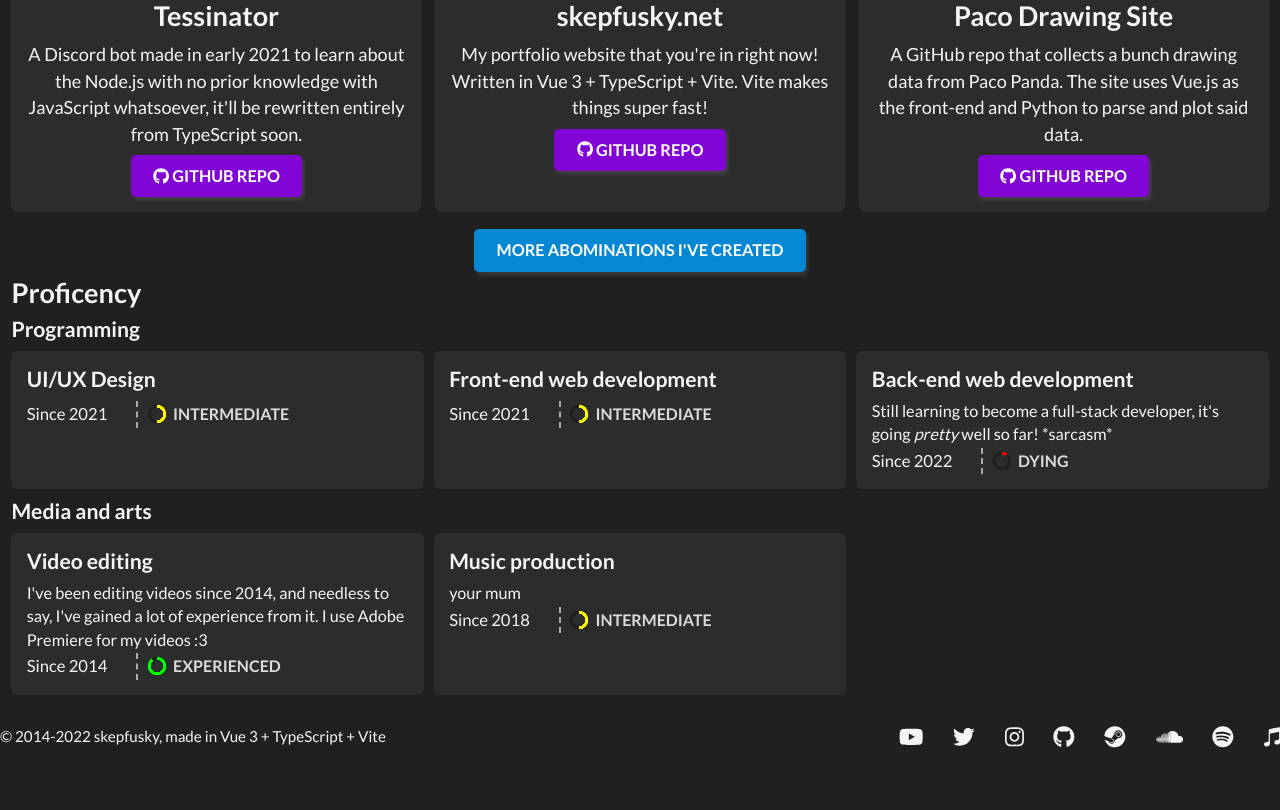
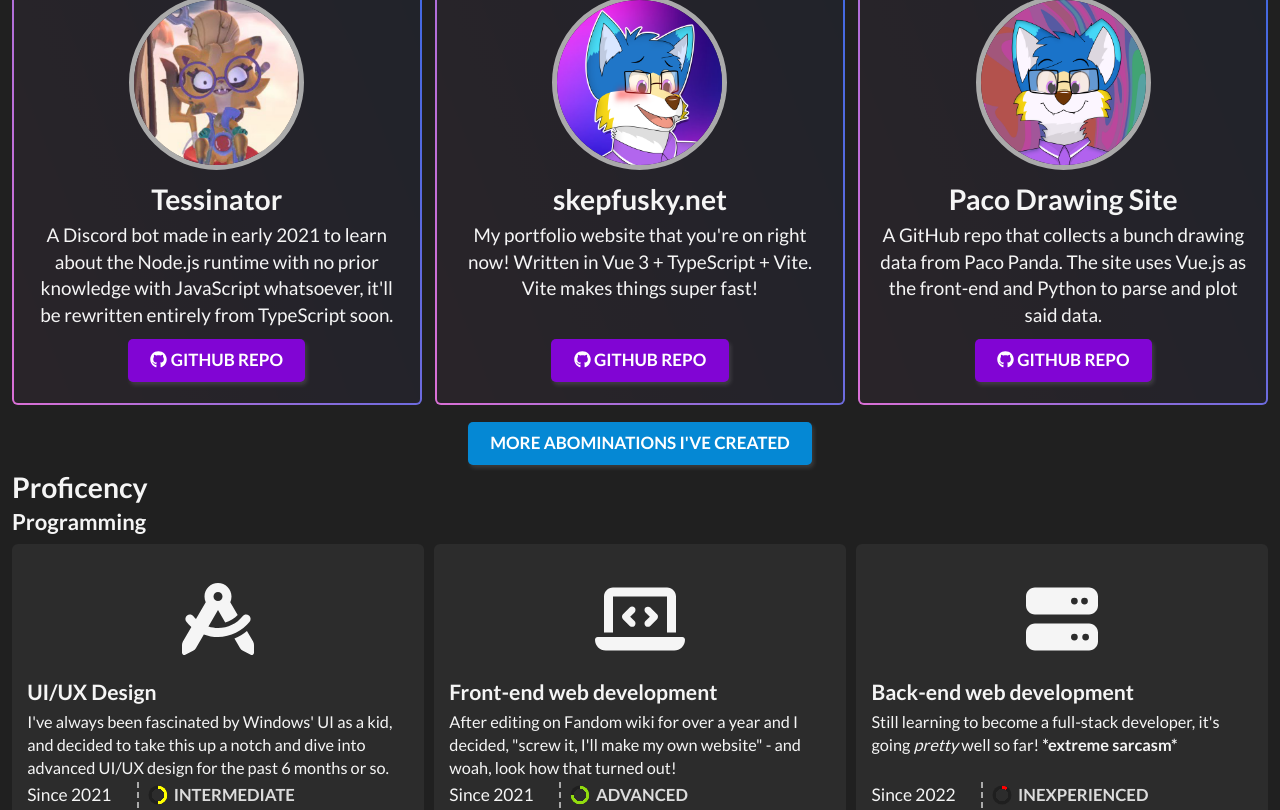
Before and after one commit to kuroji-fusky/kurojifusky.com, a Vue app: page / in a window 1280 px wide. Shown: the part 1200-2010 px from the top of the page. Before the commit the page ends 1970 px from the top, so only its background shows below. Built offline with nearby package versions, Linux system fonts and the light colour scheme.

Commit message:
More info additions and layout changes
Squashing the following commits:

- interface baby
- fun fact drawing carousel
- struggling with infinite scrolling imgs
- Making roadmaps is pain
- not including roadmap for final build
- added more fortgay icons, i'm hella tired
- removing unused variables

```diff
--- a/src/App.vue
+++ b/src/App.vue
@@ -8,6 +8,7 @@
 const AboutMe = defineAsyncComponent(() => import('@/components/layouts/AboutMe.vue'))
 const Projects = defineAsyncComponent(() => import('@/components/layouts/Projects.vue'))
 const Proficency = defineAsyncComponent(() => import('@/components/layouts/Proficency.vue'))
+// const Roadmap = defineAsyncComponent(() => import('@/components/layouts/Roadmap.vue'))
 </script>
 
 <template>
@@ -17,6 +18,7 @@
     <AboutMe />
     <Projects />
     <Proficency />
+    <!-- <Roadmap /> -->
   </main>
   <TheFooter />
 </template>
@@ -26,12 +28,12 @@
 @import 'https://fonts.googleapis.com/css2?family=Lato:wght@300;400;700&family=Noto+Sans+KR:wght@400;500;700&display=swap';
 
 :root {
-  --overlay: rgba(79, 79, 79, 0.25);
+  --overlay: #2c2c2c;
   --item-padding: 0.95rem;
 
   // Carousel
-  --gradient-pnt-0: rgba(32, 32, 32, 0);
-  --gradient-pnt-1: rgba(32, 32, 32, 1);
+  --gradient-pnt-0: #20202000;
+  --gradient-pnt-1: #202020;
 
   --img-scroll: 200px;
   --carousel-fader: 269px;
@@ -48,14 +50,14 @@
 }
 
 body {
-  background: rgb(32, 32, 32);
+  background: var(--gradient-pnt-1);
   color: #f5f5f5;
   line-height: 1.65rem;
   overflow-x: hidden;
   font-family: 'Lato', Helvetica, Arial, sans-serif;
   -webkit-font-smoothing: antialiased;
   -moz-osx-font-smoothing: grayscale;
-  font-size: 113%;
+  font-size: 118%;
 }
 
 hr {
--- a/src/assets/scss/mixin.scss
+++ b/src/assets/scss/mixin.scss
@@ -13,6 +13,12 @@
   justify-content: center;
 }
 
+@mixin flex-center {
+  display: flex;
+  align-items: center;
+  justify-content: center;
+}
+
 @mixin justify-between {
   display: flex;
   justify-content: space-between;
--- a/src/components/ProficencyItem.vue
+++ b/src/components/ProficencyItem.vue
@@ -1,43 +1,48 @@
 <script lang="ts" setup>
-const a = defineProps<{
-  skill: string,
-  since: number,
-  level: number,
-  levelCustom: string,
-}>()
+interface gitGudKid {
+  skill: string;
+  since?: number;
+  level: number;
+  icon: string;
+}
+
+const props = withDefaults(defineProps<gitGudKid>(), {
+  since: 2069,
+  icon: "fa-bar",
+})
 </script>
 
 <template>
   <div id="proficency-item">
-    <h3>{{ skill }}</h3>
-    <p><slot></slot></p>
+    <div>
+      <div id="svg-center">
+        <i :class="['fas', icon]"></i>
+      </div>
+      <h3>{{ skill }}</h3>
+      <p><slot></slot></p>
+    </div>
     <div id="proficency-lower">
       <div style="width: 30%; border-right: 2px dashed #aaa">Since {{ since }}</div>
       <div style="width: 70%">
         <div v-if="level === 1" id="proficency-identicator" style="--donut-fill: red; --donut-val: 10;">
           <div id="donut"></div>
-          <strong v-if="levelCustom">{{ levelCustom }}</strong>
-          <strong v-else>Inexperienced</strong>
+          <strong>Inexperienced</strong>
         </div>
         <div v-else-if="level === 2" id="proficency-identicator" style="--donut-fill: orange; --donut-val: 25;">
           <div id="donut"></div>
-          <strong v-if="levelCustom">{{ levelCustom }}</strong>
           <strong>Novice</strong>
         </div>
         <div v-else-if="level === 3" id="proficency-identicator" style="--donut-fill: yellow; --donut-val: 50;">
           <div id="donut"></div>
-          <strong v-if="levelCustom">{{ levelCustom }}</strong>
           <strong>Intermediate</strong>
         </div>
         <div v-else-if="level === 4" id="proficency-identicator" style="--donut-fill: #92dc0f; --donut-val: 75;">
           <div id="donut"></div>
-          <strong v-if="levelCustom">{{ levelCustom }}</strong>
           <strong>Advanced</strong>
         </div>
-        <div v-else-if="level === 5" id="proficency-identicator" style="--donut-fill: lime; --donut-val: 90;">
+        <div v-else-if="level === 5" id="proficency-identicator" style="--donut-fill: lime; --donut-val: 100;">
           <div id="donut"></div>
-          <strong v-if="levelCustom">{{ levelCustom }}</strong>
-          <strong v-else>Experienced</strong>
+          <strong>Experienced</strong>
         </div>
       </div>
     </div>
@@ -50,14 +55,22 @@
 h3 {
   margin-bottom: 4px;
 }
+
 p {
   font-size: 90%;
   line-height: 1.45rem;
 }
 
+#svg-center {
+  @include flex-center;
+  height: 120px;
+  font-size: 4.5rem !important;
+}
+
 #proficency-item {
   display: flex;
   flex-direction: column;
+  justify-content: space-between;
   row-gap: 0.15rem;
   padding: var(--item-padding);
   background: var(--overlay);
--- a/src/components/ProjectItem.vue
+++ b/src/components/ProjectItem.vue
@@ -1,16 +1,19 @@
 <script lang="ts" setup>
-const b = defineProps<{
-  name: String,
-  repo: String,
-}>()
+interface abominations {
+  name: string;
+  repo: string;
+  description: string;
+}
+
+const props = defineProps<abominations>()
 </script>
 
 <template>
   <div id="project-item">
-    <slot name="image"></slot>
+    <slot></slot>
     <h2>{{ name }}</h2>
     <p>
-      <slot name="description"></slot>
+      {{ description }}
     </p>
     <a :href="`https://www.github.com/skepfusky/${repo}`" target="_blank"><i class="fab fa-github"></i> GitHub Repo</a>
   </div>
@@ -20,16 +23,42 @@
 @use '@/assets/scss/mixin' as *;
 
 #project-item {
+  $gd-border: 2px;
   flex-direction: column;
   @include item-center;
   text-align: center;
   padding: var(--item-padding);
-  background: var(--overlay);
+  background: rgba(32, 32, 32, 0.95);
   border-radius: 6px;
+  position: relative;
+  border: $gd-border solid #0000;
+  bottom: 0;
+  transition: bottom 300ms ease;
+  background-clip: padding-box;
+  -webkit-background-clip: padding-box;
+
+  &:hover {
+    bottom: 6px;
+  }
+
+  &::before {
+    content: '';
+    border-radius: inherit;
+    position: absolute;
+    inset: 0 0 0 0;
+    background: linear-gradient(69deg, orchid, royalblue);
+    z-index: -1;
+    margin: -$gd-border;
+  }
+
+  p {
+    margin-bottom: 60px;
+  }
 
   a {
+    position: absolute;
+    bottom: 1.35rem;
     padding: 0.95ex 1.4rem;
-    margin-top: 0.5rem;
     border-radius: 5px;
     background: rgb(129, 5, 212);
     font-size: 90%;
@@ -52,7 +81,7 @@
   }
 
   h2 {
-    margin: 0.75rem 0;
+    margin: 1rem 0 0.65rem;
     font-size: 150%;
   }
 }
--- a/src/components/SocialHandler.vue
+++ b/src/components/SocialHandler.vue
@@ -1,14 +1,14 @@
 <template>
-<div id="social">
-        <a href="#" target="_blank"><i class="fab fa-youtube"></i></a>
-        <a href="#" target="_blank"><i class="fab fa-twitter"></i></a>
-        <a href="#" target="_blank"><i class="fab fa-instagram"></i></a>
-        <a href="#" target="_blank"><i class="fab fa-github"></i></a>
-        <a href="#" target="_blank"><i class="fab fa-steam"></i></a>
-        <a href="#" target="_blank"><i class="fab fa-soundcloud"></i></a>
-        <a href="#" target="_blank"><i class="fab fa-spotify"></i></a>
-        <a href="#" target="_blank"><i class="fab fa-itunes-note"></i></a>
-      </div>
+  <div id="social">
+    <a href="https://www.youtube.com/skepfusky97" target="_blank"><i class="fab fa-youtube"></i></a>
+    <a href="https://www.twitter.com/skepfuskyjs" target="_blank"><i class="fab fa-twitter"></i></a>
+    <a href="https://www.instagram.com/skepfuskyjs" target="_blank"><i class="fab fa-instagram"></i></a>
+    <a href="https://www.github.com/skepfusky" target="_blank"><i class="fab fa-github"></i></a>
+    <a href="https://www.steamcommunity.com/skepfusky" target="_blank"><i class="fab fa-steam"></i></a>
+    <a href="https://www.soundcloud.com/kokoro-husky-mixtapes" target="_blank"><i class="fab fa-soundcloud"></i></a>
+    <a href="https://open.spotify.com/artist/3fouosCOFa1ykd6j9DZkWl?si=byCWjlfqR3OXDiGTiuCpqA" target="_blank"><i class="fab fa-spotify"></i></a>
+    <a href="https://music.apple.com/us/artist/kokoro-husky/1521326000" target="_blank"><i class="fab fa-itunes-note"></i></a>
+  </div>
 </template>
 
 <style scoped>
@@ -20,5 +20,10 @@
 
 a {
   color: #f5f5f5;
+  transition: color 300ms ease;
+}
+
+a:hover {
+  color: rgb(165, 160, 240);
 }
 </style>
--- a/src/components/layouts/Proficency.vue
+++ b/src/components/layouts/Proficency.vue
@@ -7,24 +7,29 @@
     <h2>Proficency</h2>
     <h3>Programming</h3>
     <div id="skill-grid">
-      <ProficencyItem :level=3 :since=2021 skill="UI/UX Design">
-
+      <ProficencyItem :level=3 :since=2021 skill="UI/UX Design" icon="fa-compass-drafting">
+        I've always been fascinated by Windows' UI as a kid, and decided to take
+        this up a notch and dive into advanced UI/UX design for the past 6
+        months or so.
       </ProficencyItem>
-      <ProficencyItem :level=3 :since=2021 skill="Front-end web development">
-
+      <ProficencyItem :level=4 :since=2021 skill="Front-end web development" icon="fa-laptop-code">
+        After editing on Fandom wiki for over a year and I decided,
+        "screw it, I'll make my own website" - and woah, look how that
+        turned out!
       </ProficencyItem>
-      <ProficencyItem :level=1 levelCustom="Dying" :since=2022 skill="Back-end web development">
-        Still learning to become a full-stack developer, it's going <i>pretty</i> well so far! *sarcasm*
+      <ProficencyItem :level=1 :since=2022 skill="Back-end web development" icon="fa-server">
+        Still learning to become a full-stack developer, it's going <i>pretty</i> well so far! <b>*extreme sarcasm*</b>
       </ProficencyItem>
     </div>
     <h3>Media and arts</h3>
     <div id="skill-grid">
-      <ProficencyItem :level=5 :since=2014 skill="Video editing">
+      <ProficencyItem :level=5 :since=2014 skill="Video editing" icon="fa-clapperboard">
         I've been editing videos since 2014, and needless to say, I've gained a lot of
         experience from it. I use Adobe Premiere for my videos :3
       </ProficencyItem>
-      <ProficencyItem :level=3 :since=2018 skill="Music production">
-        your mum
+      <ProficencyItem :level=3 :since=2017 skill="Music production" icon="fa-music">
+        Been producing bangers since 2017, released 10+ singles, 2 EPs and albums on
+        SoundCloud, Spotify, and Apple Music.
       </ProficencyItem>
     </div>
   </section>
--- a/src/components/layouts/Projects.vue
+++ b/src/components/layouts/Projects.vue
@@ -8,36 +8,33 @@
 
 <template>
   <section>
-    <h2>Projects</h2>
     <div id="project-grid">
-      <ProjectItem name="Tessinator" repo="tessinator">
-        <template #image>
-          <img src="@/assets/img/tessinator.png" :alt="tessinator" :aria-label="tessinator">
-        </template>
-        <template #description>
-          A Discord bot made in early 2021 to learn about the Node.js
+      <ProjectItem
+        name="Tessinator"
+        repo="tessinator"
+        description="
+          A Discord bot made in early 2021 to learn about the Node.js runtime
           with no prior knowledge with JavaScript whatsoever,
-          it'll be rewritten entirely from TypeScript soon.
-        </template>
+          it'll be rewritten entirely from TypeScript soon."
+      >
+        <img src="@/assets/img/tessinator.png" :alt="tessinator" :aria-label="tessinator">
       </ProjectItem>
-      <ProjectItem name="skepfusky.net" repo="skepfusky.net">
-        <template #image>
+      <ProjectItem
+        name="skepfusky.net"
+        repo="skepfusky.net"
+        description="My portfolio website that you're on right now! Written in
+          Vue 3 + TypeScript + Vite. Vite makes things super fast!"
+        >
           <img src="@/assets/img/08.png" :alt="cutie" :aria-label="cutie">
-        </template>
-        <template #description>
-          My portfolio website that you're in right now! Written in
-          Vue 3 + TypeScript + Vite. Vite makes things super fast!
-        </template>
       </ProjectItem>
-      <ProjectItem name="Paco Drawing Site" repo="pandapaco-art-statistics">
-        <template #image>
+      <ProjectItem
+        name="Paco Drawing Site"
+        repo="pandapaco-art-statistics"
+        description="A GitHub repo that collects a bunch drawing data from Paco
+          Panda. The site uses Vue.js as the front-end and Python to parse
+          and plot said data."
+        >
           <img src="@/assets/img/07.png" :alt="paco" :aria-label="paco">
-        </template>
-        <template #description>
-          A GitHub repo that collects a bunch drawing data from Paco Panda. The
-          site uses Vue.js as the front-end and Python to parse
-          and plot said data.
-        </template>
       </ProjectItem>
     </div>
     <div style="display: flex; justify-content: center;">
--- /dev/null
+++ b/src/components/layouts/Roadmap.vue
@@ -0,0 +1,113 @@
+<template>
+  <!-- ROADMAP -->
+  <section>
+    <h2>My Shitty Roadmap</h2>
+    <div id="roadmap-container">
+      <div id="namjoon-grid">
+
+      </div>
+      <div id="namjoon-line">
+        <div id="bar">
+        </div>
+      </div>
+    </div>
+  </section>
+</template>
+
+<style lang="scss" scoped>
+@use '@/assets/scss/mixin' as *;
+
+span {
+  display: block;
+}
+
+#roadmap-container {
+  --gradient-pnt-0: #2c2c2c00;
+  --gradient-pnt-1: #2c2c2c;
+
+  position: relative;
+  border-radius: 6px;
+  padding: var(--item-padding);
+  background: var(--overlay);
+
+  &::before, &::after {
+    content: '';
+    display: block;
+    position: absolute;
+    height: 100%;
+    width: 50px;
+    bottom: 0;
+    z-index: 5;
+  }
+
+  &::before {
+    left: 0;
+    background: linear-gradient(to left, var(--gradient-pnt-0), var(--gradient-pnt-1) 98%);
+  }
+
+  &::after {
+    right: 0;
+    background: linear-gradient(to right, var(--gradient-pnt-0), var(--gradient-pnt-1) 98%);
+  }
+}
+
+#roadmap-container, #namjoon-line, #namjoon-grid, #bar {
+  width: 100%;
+}
+
+#roadmap-container, #namjoon-line, #namjoon-grid {
+  height: 250px !important;
+}
+
+#bar {
+  height: 7px;
+  position: relative;
+
+  &::before, &::after {
+    content: '';
+  }
+
+  &::before {
+    height: 7px;
+    width: 21%;
+    position: absolute;
+    left: 0;
+    background: lime;
+  }
+
+  &::after {
+    width: 27px;
+    height: 27px;
+    position: absolute;
+    top: -10px;
+    left: calc(21% - 10px);
+    background: green;
+    border: 3px solid white;
+    border-radius: 50%;
+  }
+}
+
+#namjoon {
+  &-grid, &-line {
+    position: absolute;
+    inset: 0 0 0 0;
+  }
+
+  &-grid {
+    display: grid;
+  }
+
+  &-line {
+    @include item-center;
+  }
+}
+
+#namjoon-line {
+    width: 100%;
+    height: 9px;
+  }
+
+#bar {
+  background: rgb(69, 69, 69);
+}
+</style>
--- a/src/main.ts
+++ b/src/main.ts
@@ -3,7 +3,11 @@
 import { library, dom } from "@fortawesome/fontawesome-svg-core"
 import { FontAwesomeIcon } from "@fortawesome/vue-fontawesome"
 import { fab } from "@fortawesome/free-brands-svg-icons"
+import { fas } from "@fortawesome/free-solid-svg-icons"
+import { far } from "@fortawesome/free-regular-svg-icons"
 
+library.add(fas)
+library.add(far)
 library.add(fab)
 dom.watch()
 
```
Also changed, not shown: package.json (+5 -3 lines), src/components/ProfileCarousel.vue (+4 -4 lines), src/components/layouts/AboutMe.vue (+13 -3 lines), 1 other file (tests, documents, lock files or other folders).
